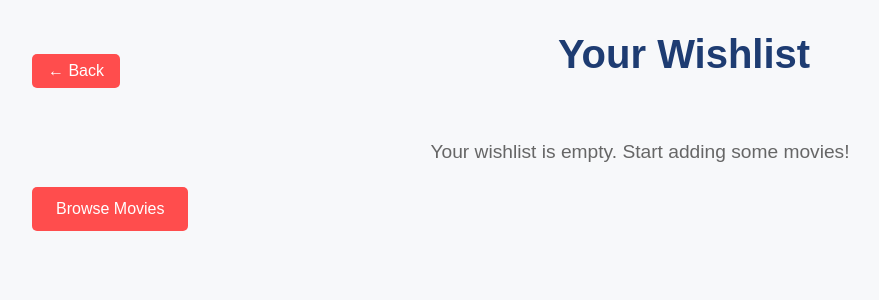
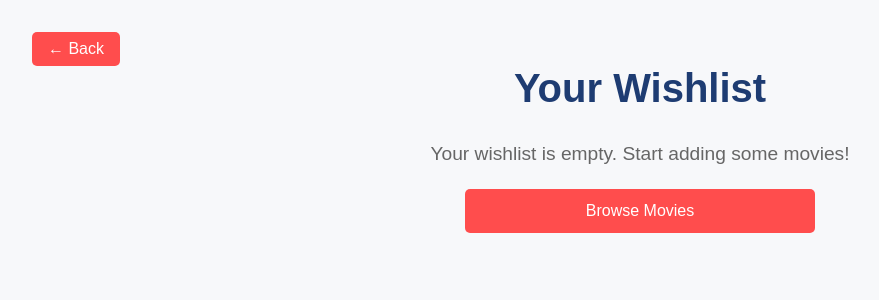
Before and after one commit to marcserranog/business-case-frontend-marc-serrano, a React app: page /wishlist in a window 1280 px wide. Shown: the top 300 px of the page, without its empty margins (0-879 px from the left). Built offline with nearby package versions, Linux system fonts and the light colour scheme.

Commit message:
Improving styles on wishlist page

```diff
--- a/src/styles/base/_wishlist.scss
+++ b/src/styles/base/_wishlist.scss
@@ -5,7 +5,7 @@
 }
 
 .wishlist-header {
-  display: flex;
+  display: block;
   justify-content: space-between;
   align-items: center;
   margin-bottom: 2rem;
@@ -32,7 +32,7 @@
   color: #1e3c72;
   text-align: center;
   margin-bottom: 2rem;
-  flex-grow: 1; /* Esto asegura que el título ocupe el espacio restante y quede centrado */
+  flex-grow: 1;
   text-align: center;
 }
 
@@ -44,9 +44,10 @@
 }
 
 .back-to-home {
-  display: inline-block;
+  display: block;
   text-align: center;
   padding: 0.8rem 1.5rem;
+  width: 350px;
   background-color: #ff4d4d;
   color: #fff;
   text-decoration: none;
```
